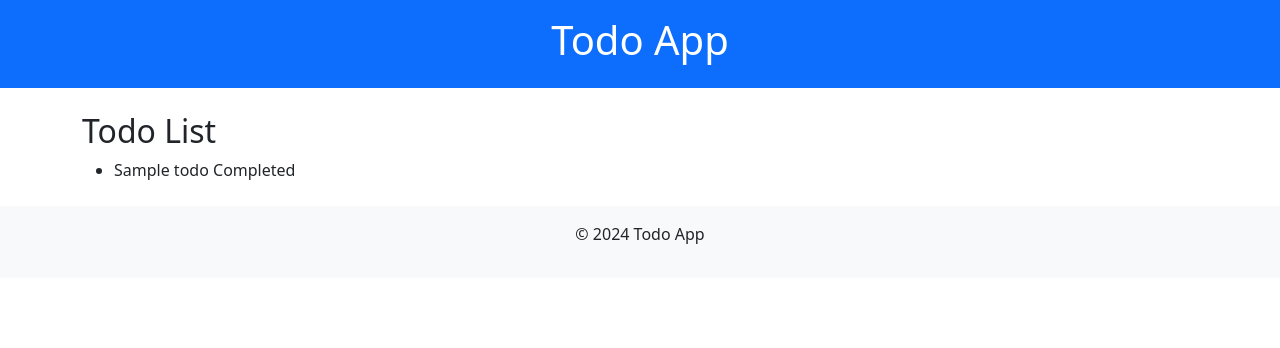
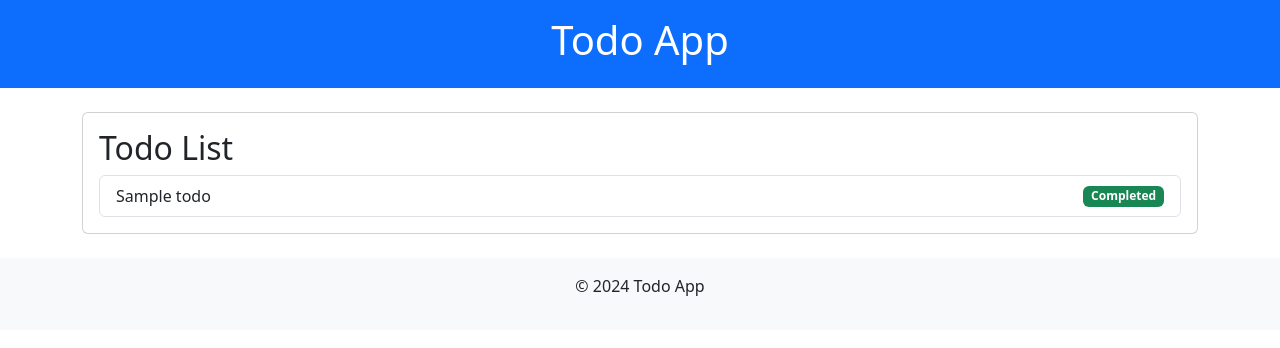
Before and after one commit to dskalec/htmx_demo, a Django app: page / in a window 1280 px wide. Shown: the top 348 px of the page. Run offline with Django 5.2, Linux system fonts and the light colour scheme; tables that the repository leaves empty hold one stand-in row (values such as "Sample post").

Commit message:
bootstrap classes to todo list

```diff
--- a/templates/todo/todo_list.html
+++ b/templates/todo/todo_list.html
@@ -3,22 +3,19 @@
 {% block title %}Todo List{% endblock %}
 
 {% block content %}
-<div>
-    <h2>Todo List</h2>
-
-    <ul>
+<div class="card">
+    <div class="card-body">
+        <h2 class="card-title">Todo List</h2>
+        <ul class="list-group">
             {% for todo in todos %}
-            <li>
+                <li class="list-group-item d-flex justify-content-between align-items-center">
                     {{ todo.title }}
-                <span>
-                    {% if todo.completed %}
-                        <span>Completed</span>
-                    {% else %}
-                        <span>Not Completed</span>
-                    {% endif %}
+                    <span class="badge {% if todo.completed %}bg-success{% else %}bg-warning{% endif %}">
+                        {% if todo.completed %}Completed{% else %}Not Completed{% endif %}
                     </span>
                 </li>
             {% endfor %}
         </ul>
     </div>
+</div>
 {% endblock %}
```
Lines whose indentation alone changed are shown as unchanged.
